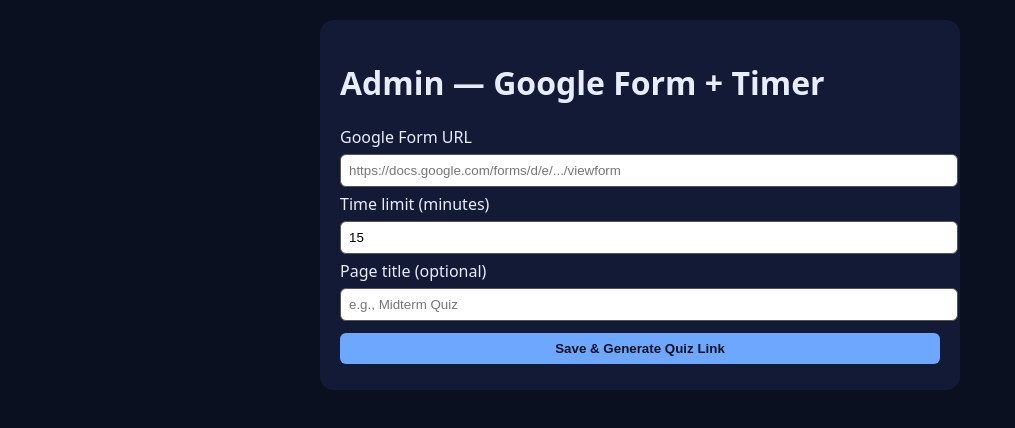
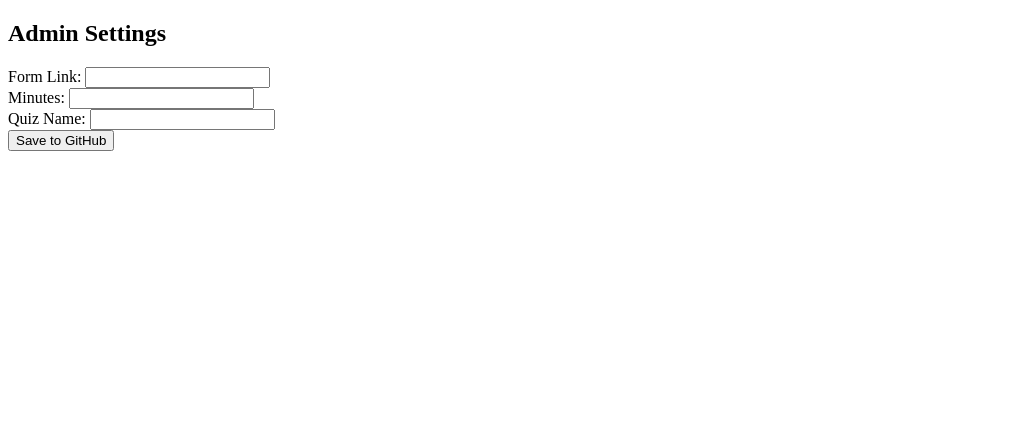
Before and after one commit to nurkhalif/form-timer, a plain HTML site: page index.html in a window 1280 px wide. Shown: the whole page, without its empty margins (0-1015 px from the left). Drawn offline with Linux system fonts and the light colour scheme.

Commit message:
Update index.html
json enabled

```diff
--- a/index.html
+++ b/index.html
@@ -1,62 +1,57 @@
 <!DOCTYPE html>
 <html lang="en">
 <head>
-  <meta charset="utf-8" />
-  <meta name="viewport" content="width=device-width, initial-scale=1" />
-  <title>Admin — Google Form + Timer</title>
-  <style>
-    body { font-family: system-ui, sans-serif; background:#0b1020; color:#e8ecff; margin:0; padding:20px; }
-    .card { background:#121a36; padding:20px; border-radius:14px; max-width:600px; margin:auto; }
-    input, button { margin:6px 0; padding:8px; border-radius:6px; border:1px solid #555; width:100%; }
-    button { cursor:pointer; background:#6ea8fe; color:#0b1020; font-weight:600; border:0; }
-    .linkBox { margin-top:12px; padding:10px; background:#0e1630; border-radius:8px; word-break:break-all; }
-  </style>
+  <meta charset="UTF-8">
+  <title>Admin Panel</title>
 </head>
 <body>
-  <div class="card">
-    <h1>Admin — Google Form + Timer</h1>
+  <h2>Admin Settings</h2>
+  <label>Form Link: <input id="formLink"></label><br>
+  <label>Minutes: <input id="minutes" type="number"></label><br>
+  <label>Quiz Name: <input id="quizName"></label><br>
+  <button onclick="saveSettings()">Save to GitHub</button>
 
-    <label>Google Form URL</label>
-    <input id="formUrl" type="text" placeholder="https://docs.google.com/forms/d/e/.../viewform" />
-
-    <label>Time limit (minutes)</label>
-    <input id="mins" type="number" min="1" step="1" value="15" />
-
-    <label>Page title (optional)</label>
-    <input id="titleInput" type="text" placeholder="e.g., Midterm Quiz" />
-
-    <button id="saveBtn">Save & Generate Quiz Link</button>
-
-    <div id="quizLink" class="linkBox" style="display:none"></div>
-  </div>
+  <p id="status"></p>
 
 <script>
-(function(){
-  const $ = sel => document.querySelector(sel);
-  const formUrlInput = $('#formUrl');
-  const minsInput = $('#mins');
-  const titleInput = $('#titleInput');
-  const saveBtn = $('#saveBtn');
-  const quizLinkBox = $('#quizLink');
+async function saveSettings() {
+  const settings = {
+    form: document.getElementById("formLink").value,
+    minutes: parseInt(document.getElementById("minutes").value),
+    name: document.getElementById("quizName").value
+  };
 
-  saveBtn.addEventListener('click', () => {
-    const url = formUrlInput.value.trim();
-    const mins = Number(minsInput.value || 15);
-    const title = titleInput.value.trim();
+  const content = btoa(JSON.stringify(settings, null, 2)); // base64
 
-    if(!url) { alert('Please enter a Google Form URL'); return; }
+  // ⚠️ Replace with your repo info
+  const repo = "nurkhalif/form-timer";
+  const filePath = "settings.json";
+  const token = "YOUR_GITHUB_PERSONAL_ACCESS_TOKEN"; // ⚠️ create from GitHub Settings > Developer Settings > PAT
 
-    // Build quiz page URL with parameters
-    const u = new URL('quiz.html', location.href);
-    u.searchParams.set('form', url);
-    u.searchParams.set('mins', String(mins));
-    if (title) u.searchParams.set('title', title);
+  // Get current file sha
+  const res = await fetch(`https://api.github.com/repos/${repo}/contents/${filePath}`);
+  const fileData = await res.json();
 
-    // Show the link for admin to share
-    quizLinkBox.style.display = 'block';
-    quizLinkBox.innerHTML = `<b>Participant Link:</b><br><a href="${u}" target="_blank">${u}</a>`;
+  // Update file
+  const updateRes = await fetch(`https://api.github.com/repos/${repo}/contents/${filePath}`, {
+    method: "PUT",
+    headers: {
+      "Authorization": `token ${token}`,
+      "Content-Type": "application/json"
+    },
+    body: JSON.stringify({
+      message: "Update quiz settings",
+      content: content,
+      sha: fileData.sha
+    })
   });
-})();
+
+  if (updateRes.ok) {
+    document.getElementById("status").innerText = "✅ Settings saved to GitHub!";
+  } else {
+    document.getElementById("status").innerText = "❌ Error saving settings.";
+  }
+}
 </script>
 </body>
 </html>
```
